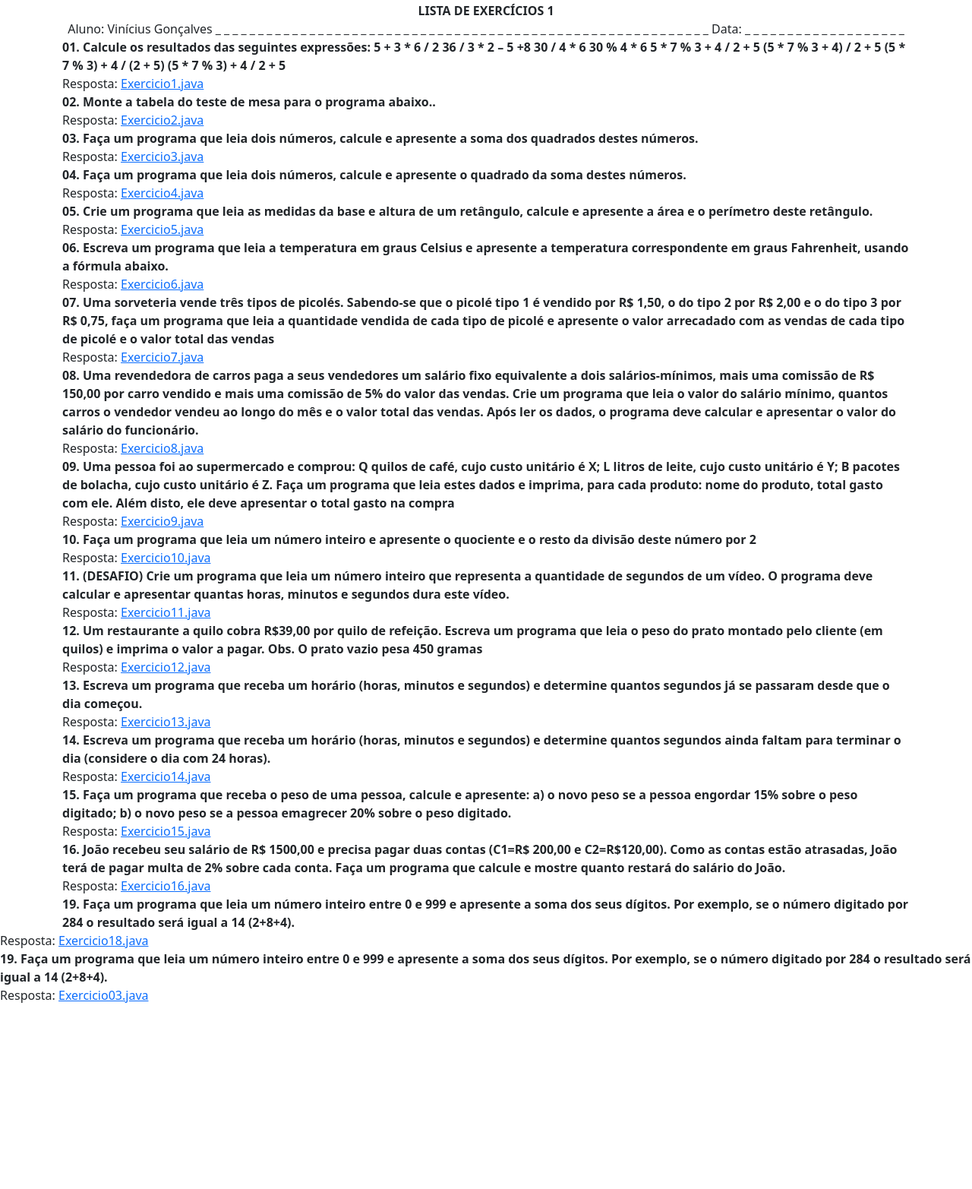
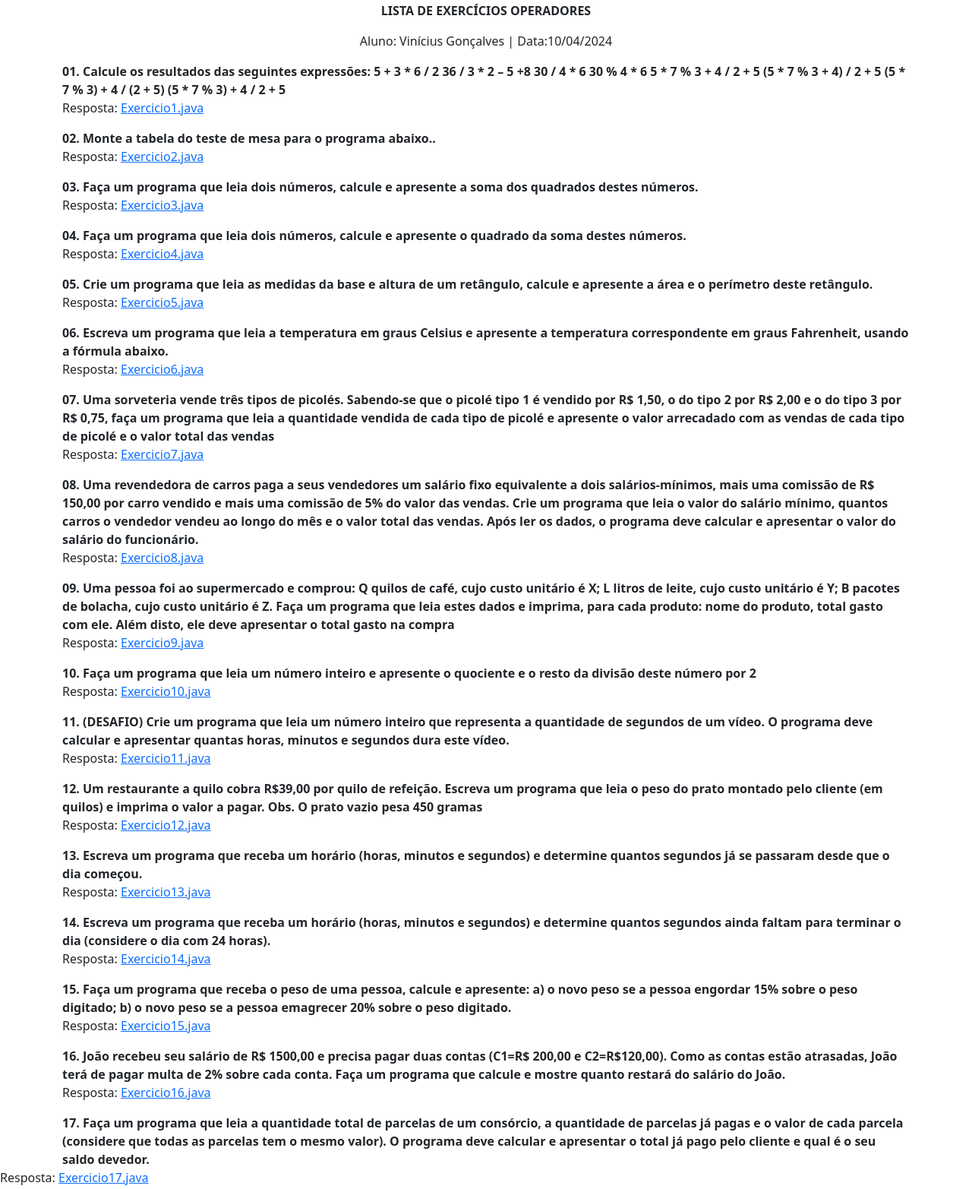
Before and after one commit to ViniciusAndreGoncalves/Atividades-C.S, a plain HTML site: page Pagina-Lista2/index.html in a window 1280 px wide. Shown: the part 166-1731 px from the top of the page at 76% size. Before the commit the page ends 1488 px from the top, so only its background shows below. Drawn offline with nearby package versions, Linux system fonts and the light colour scheme.

Commit message:
Correção

```diff
--- a/Pagina-Lista2/index.html
+++ b/Pagina-Lista2/index.html
@@ -44,15 +44,15 @@
       <div class="text-center">
         <div><strong>CURSO CIÊNCIA DA COMPUTAÇÃO</strong></div>
         <div><strong>INTRODUÇÃO À PROGRAMAÇÃO</strong></div>
-        <div><strong>LISTA DE EXERCÍCIOS 1</strong></div>
+        <div class="mb-3"><strong>LISTA DE EXERCÍCIOS OPERADORES</strong></div>
       </div>
-      <div class="text-center">
+      <div  class="text-center mb-3">
         <span>
           Aluno:
-          Vinícius Gonçalves  _ _ _ _ _ _ _ _ _ _ _ _ _ _ _ _ _ _ _ _ _ _ _ _ _ _ _ _ _ _
-          _ _ _ _ _ _ _ _ _ _ _ _ _ _ _ _ _ _ _ _ _ _ _ _ _ _ _ _
+          Vinícius Gonçalves
+          |
       </span>
-        <span> Data: _ _ _ _ _ _ _ _ _ _ _ _ _ _ _ _ _ _ _ </span>
+        <span> Data:10/04/2024 </span>
       </div>
       <div>
         <strong>
@@ -61,34 +61,34 @@
           4) / 2 + 5 (5 * 7 % 3) + 4 / (2 + 5) (5 * 7 % 3) + 4 / 2 + 5
         </strong>
       </div>
-      <div>Resposta: <a href="src/exercicio-operadores1.java">Exercicio1.java</a></div>
+      <div class="mb-3">Resposta: <a href="src/exercicio-operadores1.java">Exercicio1.java</a></div>
       <div>
         <strong>
           02. Monte a tabela do teste de mesa para o programa abaixo..
         </strong>
       </div>
-      <div>Resposta: <a href="./src/exercicio-operadores2.java">Exercicio2.java</a></div>
+      <div class="mb-3">Resposta: <a href="./src/exercicio-operadores2.java">Exercicio2.java</a></div>
       <div>
         <strong>
           03. Faça um programa que leia dois números, calcule e apresente a soma
           dos quadrados destes números.
         </strong>
       </div>
-      <div>Resposta: <a href="./src/exercicio-operadores3.java">Exercicio3.java</a></div>
+      <div class="mb-3">Resposta: <a href="./src/exercicio-operadores3.java">Exercicio3.java</a></div>
       <div>
         <strong>
           04. Faça um programa que leia dois números, calcule e apresente o
           quadrado da soma destes números.
         </strong>
       </div>
-      <div>Resposta: <a href="./src/exercicio-operadores4.java">Exercicio4.java</a></div>
+      <div class="mb-3">Resposta: <a href="./src/exercicio-operadores4.java">Exercicio4.java</a></div>
       <div>
         <strong>
           05. Crie um programa que leia as medidas da base e altura de um
           retângulo, calcule e apresente a área e o perímetro deste retângulo.
         </strong>
       </div>
-      <div>Resposta: <a href="./src/exercicio-operadores5.java">Exercicio5.java</a></div>
+      <div class="mb-3">Resposta: <a href="./src/exercicio-operadores5.java">Exercicio5.java</a></div>
       <div>
         <strong>
           06. Escreva um programa que leia a temperatura em graus Celsius e
@@ -96,7 +96,7 @@
           fórmula abaixo.
         </strong>
       </div>
-      <div>Resposta: <a href="./src/exercicio-operadores6.java">Exercicio6.java</a></div>
+      <div class="mb-3">Resposta: <a href="./src/exercicio-operadores6.java">Exercicio6.java</a></div>
       <div>
         <strong>
           07. Uma sorveteria vende três tipos de picolés. Sabendo-se que o
@@ -106,7 +106,7 @@
           cada tipo de picolé e o valor total das vendas
         </strong>
       </div>
-      <div>Resposta: <a href="./src/exercicio-operadores7.java">Exercicio7.java</a></div>
+      <div class="mb-3">Resposta: <a href="./src/exercicio-operadores7.java">Exercicio7.java</a></div>
       <div>
         <strong>
           08. Uma revendedora de carros paga a seus vendedores um salário fixo equivalente a dois
@@ -116,7 +116,7 @@
           funcionário.
         </strong>
       </div>
-      <div>Resposta: <a href="./src/exercicio-operadores8.java">Exercicio8.java</a></div>
+      <div class="mb-3">Resposta: <a href="./src/exercicio-operadores8.java">Exercicio8.java</a></div>
       <div>
         <strong>
           09. Uma pessoa foi ao supermercado e comprou:
@@ -127,14 +127,14 @@
           total gasto com ele. Além disto, ele deve apresentar o total gasto na compra
         </strong>
       </div>
-      <div>Resposta: <a href="./src/exercicio-operadores9.java">Exercicio9.java</a></div>
+      <div class="mb-3">Resposta: <a href="./src/exercicio-operadores9.java">Exercicio9.java</a></div>
       <div>
         <strong>
           10.  Faça um programa que leia um número inteiro e apresente o quociente e o resto da
           divisão deste número por 2
         </strong>
       </div>
-      <div>Resposta: <a href="./src/exercicio-operadores10.java">Exercicio10.java</a></div>
+      <div class="mb-3">Resposta: <a href="./src/exercicio-operadores10.java">Exercicio10.java</a></div>
       <div>
         <strong>
           11. (DESAFIO) Crie um programa que leia um número inteiro que representa a
@@ -142,7 +142,7 @@
           horas, minutos e segundos dura este vídeo.
         </strong>
       </div>
-      <div>Resposta: <a href="./src/exercicio-operadores11.java">Exercicio11.java</a></div>
+      <div class="mb-3">Resposta: <a href="./src/exercicio-operadores11.java">Exercicio11.java</a></div>
       <div>
         <strong>
           12.  Um restaurante a quilo cobra R$39,00 por quilo de refeição. Escreva um programa
@@ -150,14 +150,14 @@
           O prato vazio pesa 450 gramas
         </strong>
       </div>
-      <div>Resposta: <a href="./src/exercicio-operadores12.java">Exercicio12.java</a></div>
+      <div class="mb-3">Resposta: <a href="./src/exercicio-operadores12.java">Exercicio12.java</a></div>
       <div>
         <strong>
           13.  Escreva um programa que receba um horário (horas, minutos e segundos) e
           determine quantos segundos já se passaram desde que o dia começou.
         </strong>
       </div>
-      <div>Resposta: <a href="./src/exercicio-operadores13.java">Exercicio13.java</a></div>
+      <div class="mb-3">Resposta: <a href="./src/exercicio-operadores13.java">Exercicio13.java</a></div>
       <div>
         <strong>
           14.  Escreva um programa que receba um horário (horas, minutos e segundos) e
@@ -166,7 +166,7 @@
 
         </strong>
       </div>
-      <div>Resposta: <a href="./src/exercicio-operadores14.java">Exercicio14.java</a></div>
+      <div class="mb-3">Resposta: <a href="./src/exercicio-operadores14.java">Exercicio14.java</a></div>
       <div>
         <strong>
           15.  Faça um programa que receba o peso de uma pessoa, calcule e apresente:
@@ -174,7 +174,7 @@
           b) o novo peso se a pessoa emagrecer 20% sobre o peso digitado.
         </strong>
       </div>
-      <div>Resposta: <a href="./src/exercicio-operadores15.java">Exercicio15.java</a></div>
+      <div class="mb-3">Resposta: <a href="./src/exercicio-operadores15.java">Exercicio15.java</a></div>
       <div>
         <strong>
           16. João recebeu seu salário de R$ 1500,00 e precisa pagar duas contas (C1=R$ 200,00
@@ -182,21 +182,30 @@
           cada conta. Faça um programa que calcule e mostre quanto restará do salário do João.
         </strong>
       </div>
-      <div>Resposta: <a href="./src/exercicio-operadores16.java">Exercicio16.java</a></div>
+      <div class="mb-3">Resposta: <a href="./src/exercicio-operadores16.java">Exercicio16.java</a></div>
+      <strong>
+          17. Faça um programa que leia a quantidade total de parcelas de um consórcio, a
+          quantidade de parcelas já pagas e o valor de cada parcela (considere que todas as
+          parcelas tem o mesmo valor). O programa deve calcular e apresentar o total já pago pelo
+          cliente e qual é o seu saldo devedor.
+        </strong>
+      </div>
+      <div class="mb-3">Resposta: <a href="./src/exercicio-operadores17.java">Exercicio17.java</a></div>
+      <strong>
+          18. Faça um programa que leia o dia, o mês e o ano de nascimento de uma pessoa e o
+          dia, mês e ano atual. Em seguida, o programa deve calcular e apresentar quantos dias a
+          pessoa já viveu (considere que todos os meses têm 30 dias e, por consequência, cada
+          ano tem 360 dias).
+        </strong>
+      </div>
+      <div class="mb-3">Resposta: <a href="./src/exercicio-operadores18.java">Exercicio18.java</a></div>
       <strong>
         19. Faça um programa que leia um número inteiro entre 0 e 999 e apresente a soma dos
             seus dígitos. Por exemplo, se o número digitado por 284 o resultado será igual a 14
             (2+8+4).
-    </strong>
-  </div>
-  <div>Resposta: <a href="./src/exercicio-operadores18.java">Exercicio18.java</a></div>
-        <strong>
-          19. Faça um programa que leia um número inteiro entre 0 e 999 e apresente a soma dos
-              seus dígitos. Por exemplo, se o número digitado por 284 o resultado será igual a 14
-              (2+8+4).
       </strong>
-    </div>
-    <div>Resposta: <a href="./src/exercicio-operadores19.java">Exercicio03.java</a></div>
-  </div>
+      </div>
+      <div class="mb-3">Resposta: <a href="./src/exercicio-operadores19.java">Exercicio19.java</a></div>
+      </div>
   </body>
 </html>
```
